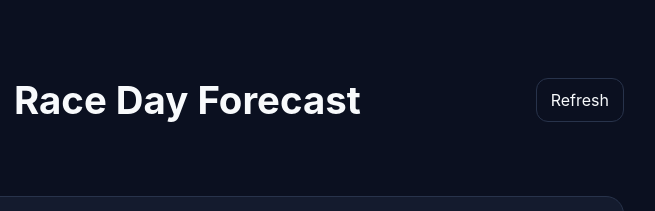
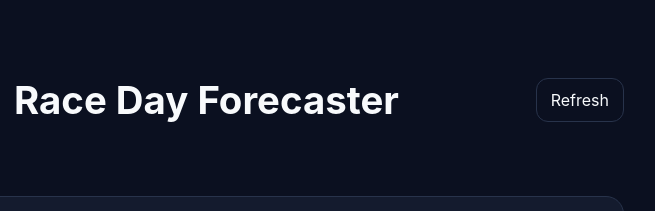
Before and after one commit to dgrassipersonal/Track_Weather, a plain HTML site: page index.html in a window 1280 px wide. Shown: the top 211 px of the page, 490-1145 px from the left. Drawn offline with Linux system fonts and the light colour scheme; no server answers.

Commit message:
Rename header to Race Day Forecaster

```diff
--- a/index.html
+++ b/index.html
@@ -6,7 +6,7 @@
   <meta name="theme-color" content="#111827">
   <link rel="manifest" href="./manifest.webmanifest">
   <link rel="icon" href="./icon.svg" type="image/svg+xml">
-  <title>Race Day Forecast</title>
+  <title>Race Day Forecaster</title>
   <link rel="stylesheet" href="./styles.css">
 </head>
 <body>
@@ -14,7 +14,7 @@
     <header class="app-header">
       <div class="brand-wrap">
         <img src="./grassi-racing.webp" alt="Grassi Racing" class="header-image">
-        <h1>Race Day Forecast</h1>
+        <h1>Race Day Forecaster</h1>
       </div>
       <button id="refreshButton" class="ghost-button" type="button">Refresh</button>
     </header>
```
